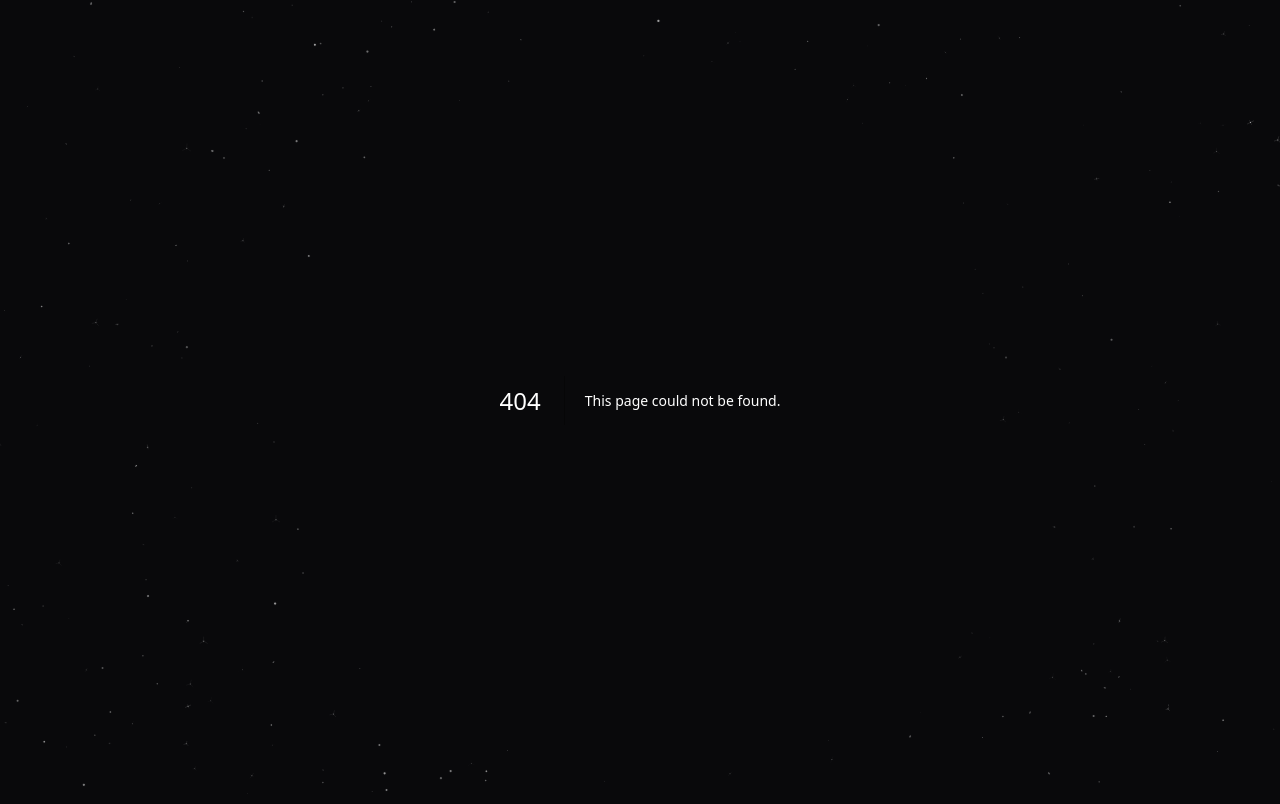
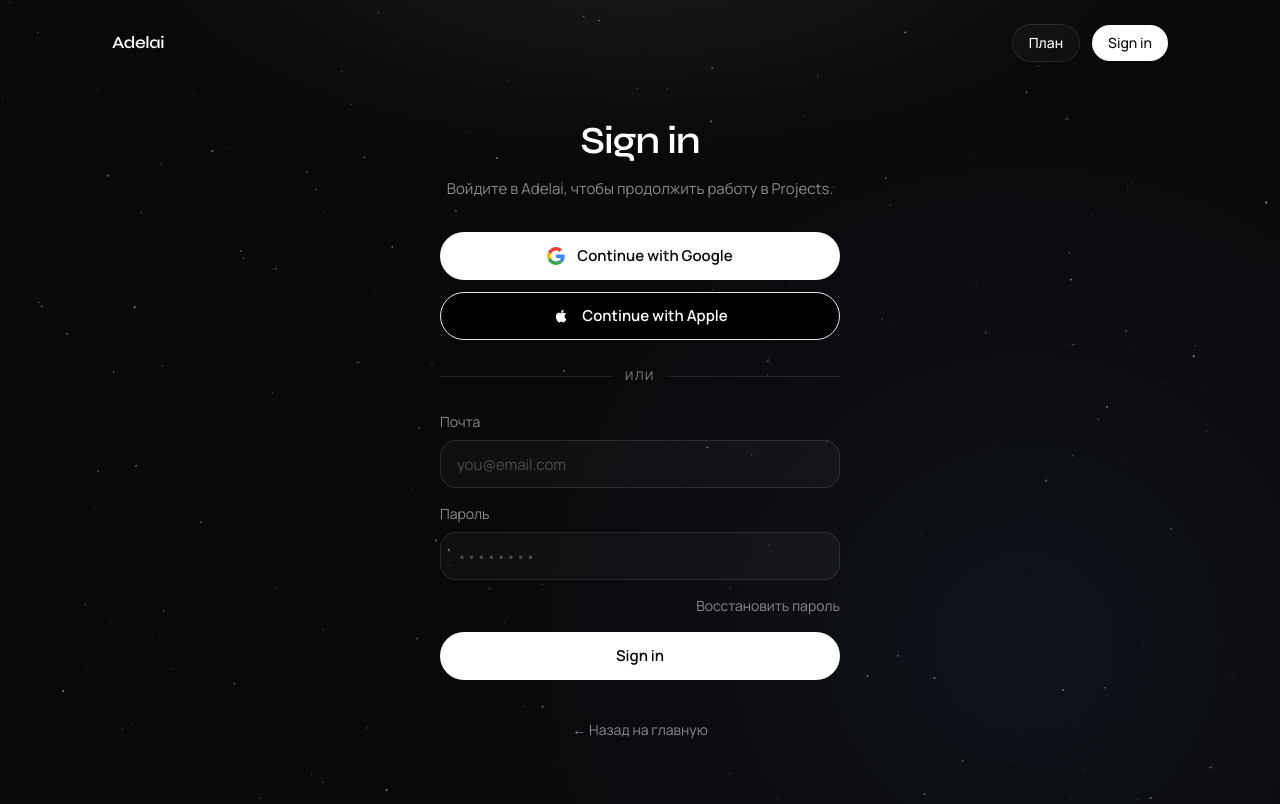
Before and after one commit to itddlmikhail-png/Adelai, a Next.js app in the folder web/: page /Adelai/sign-in in a window 1280 px wide. Before the commit this address had no page. Built offline with nearby package versions, Linux system fonts and the light colour scheme.

Commit message:
Add Sign in page with email, password reset, Google and Apple
Replace Early Access with Sign in linking to a dedicated auth page
with social continue buttons and password recovery flow.

```diff
--- /dev/null
+++ b/web/src/app/sign-in/page.tsx
@@ -0,0 +1,27 @@
+import Link from "next/link";
+import { SignInForm } from "../../components/SignInForm";
+import { SiteHeader } from "../../components/SiteHeader";
+
+export default function SignInPage() {
+  return (
+    <main className="relative min-h-[100svh] overflow-hidden bg-ink">
+      <div className="pointer-events-none absolute inset-0">
+        <div className="absolute inset-0 bg-[radial-gradient(ellipse_70%_50%_at_50%_-10%,rgba(255,255,255,0.08),transparent_60%)]" />
+        <div className="absolute inset-0 bg-[radial-gradient(circle_at_80%_80%,rgba(90,140,200,0.08),transparent_45%)]" />
+      </div>
+
+      <SiteHeader />
+
+      <div className="relative z-10 mx-auto flex min-h-[100svh] max-w-content flex-col items-center justify-center px-6 pb-16 pt-28 md:px-8">
+        <SignInForm />
+        <Link
+          href="/"
+          className="animate-fade-in mt-10 text-sm text-mist transition hover:text-white"
+          style={{ animationDelay: "280ms" }}
+        >
+          ← Назад на главную
+        </Link>
+      </div>
+    </main>
+  );
+}
--- a/web/src/components/InteractiveStars.tsx
+++ b/web/src/components/InteractiveStars.tsx
@@ -68,8 +68,9 @@
 }
 
 function shouldMaskPlanet() {
-  if (typeof window === "undefined") return true;
-  return !window.location.pathname.includes("/plan");
+  if (typeof window === "undefined") return false;
+  const path = window.location.pathname.replace(/\/+$/, "") || "/";
+  return path === "/Adelai" || path === "/" || path.endsWith("/Adelai");
 }
 
 function spawnShootingStar(w: number, h: number): ShootingStar {
--- /dev/null
+++ b/web/src/components/SignInForm.tsx
@@ -0,0 +1,195 @@
+"use client";
+
+import { FormEvent, useState } from "react";
+
+function GoogleIcon() {
+  return (
+    <svg width="18" height="18" viewBox="0 0 48 48" aria-hidden>
+      <path
+        fill="#EA4335"
+        d="M24 9.5c3.54 0 6.71 1.22 9.21 3.6l6.85-6.85C35.9 2.38 30.47 0 24 0 14.62 0 6.51 5.38 2.56 13.22l7.98 6.19C12.43 13.72 17.74 9.5 24 9.5z"
+      />
+      <path
+        fill="#4285F4"
+        d="M46.98 24.55c0-1.57-.15-3.09-.38-4.55H24v9.02h12.94c-.58 2.96-2.26 5.48-4.78 7.18l7.73 6c4.51-4.18 7.09-10.36 7.09-17.65z"
+      />
+      <path
+        fill="#FBBC05"
+        d="M10.53 28.59c-.48-1.45-.76-2.99-.76-4.59s.27-3.14.76-4.59l-7.98-6.19C.92 16.46 0 20.12 0 24c0 3.88.92 7.54 2.56 10.78l7.97-6.19z"
+      />
+      <path
+        fill="#34A853"
+        d="M24 48c6.48 0 11.93-2.13 15.89-5.81l-7.73-6c-2.15 1.45-4.92 2.3-8.16 2.3-6.26 0-11.57-4.22-13.47-9.91l-7.98 6.19C6.51 42.62 14.62 48 24 48z"
+      />
+    </svg>
+  );
+}
+
+function AppleIcon() {
+  return (
+    <svg width="18" height="18" viewBox="0 0 24 24" fill="currentColor" aria-hidden>
+      <path d="M16.7 12.4c0-2.1 1.7-3.1 1.8-3.2-1-1.4-2.5-1.6-3.1-1.6-1.3-.1-2.5.8-3.2.8-.7 0-1.7-.7-2.8-.7-1.5 0-2.8.8-3.5 2.1-1.5 2.6-.4 6.5 1.1 8.6.7 1 1.6 2.2 2.7 2.1 1.1 0 1.5-.7 2.8-.7s1.6.7 2.8.7c1.2 0 1.9-1 2.6-2 .8-1.2 1.1-2.3 1.1-2.4-.1 0-2.2-.8-2.3-3.3zM14.6 6.5c.6-.7 1-1.7.9-2.7-.9.1-1.9.6-2.5 1.3-.6.6-1.1 1.6-1 2.6 1 .1 1.9-.5 2.6-1.2z" />
+    </svg>
+  );
+}
+
+type Mode = "signin" | "reset";
+
+export function SignInForm() {
+  const [mode, setMode] = useState<Mode>("signin");
+  const [email, setEmail] = useState("");
+  const [password, setPassword] = useState("");
+  const [message, setMessage] = useState("");
+  const [submitting, setSubmitting] = useState(false);
+
+  const onSubmit = (e: FormEvent) => {
+    e.preventDefault();
+    setSubmitting(true);
+    setMessage("");
+
+    window.setTimeout(() => {
+      if (mode === "reset") {
+        setMessage(
+          email.trim()
+            ? "Если аккаунт существует, мы отправили ссылку для восстановления на почту."
+            : "Введите почту, чтобы восстановить пароль."
+        );
+      } else {
+        setMessage("Вход скоро будет доступен. Пока можно продолжить через Google или Apple.");
+      }
+      setSubmitting(false);
+    }, 450);
+  };
+
+  return (
+    <div className="w-full max-w-[400px]">
+      <div className="animate-rise-in text-center">
+        <h1 className="font-display text-[clamp(1.8rem,4vw,2.4rem)] font-semibold tracking-tight">
+          {mode === "signin" ? "Sign in" : "Восстановить пароль"}
+        </h1>
+        <p className="mt-2 text-[15px] text-mist">
+          {mode === "signin"
+            ? "Войдите в Adelai, чтобы продолжить работу в Projects."
+            : "Укажите почту — пришлём ссылку для сброса пароля."}
+        </p>
+      </div>
+
+      <div
+        className="animate-rise-in mt-8 space-y-3"
+        style={{ animationDelay: "80ms" }}
+      >
+        <button
+          type="button"
+          onClick={() =>
+            setMessage("Continue with Google будет подключён к OAuth.")
+          }
+          className="flex h-12 w-full items-center justify-center gap-3 rounded-full border border-white/10 bg-white text-[15px] font-semibold text-ink transition hover:bg-white/92 active:scale-[0.99]"
+        >
+          <GoogleIcon />
+          Continue with Google
+        </button>
+        <button
+          type="button"
+          onClick={() =>
+            setMessage("Continue with Apple будет подключён к Sign in with Apple.")
+          }
+          className="flex h-12 w-full items-center justify-center gap-3 rounded-full border border-white/12 bg-black text-[15px] font-semibold text-white transition hover:bg-black/80 active:scale-[0.99]"
+        >
+          <AppleIcon />
+          Continue with Apple
+        </button>
+      </div>
+
+      <div
+        className="animate-fade-in my-7 flex items-center gap-3"
+        style={{ animationDelay: "140ms" }}
+      >
+        <div className="h-px flex-1 bg-white/10" />
+        <span className="text-xs uppercase tracking-[0.14em] text-mist">или</span>
+        <div className="h-px flex-1 bg-white/10" />
+      </div>
+
+      <form
+        onSubmit={onSubmit}
+        className="animate-rise-in space-y-4"
+        style={{ animationDelay: "180ms" }}
+      >
+        <label className="block">
+          <span className="mb-2 block text-sm text-mist">Почта</span>
+          <input
+            type="email"
+            name="email"
+            autoComplete="email"
+            required
+            value={email}
+            onChange={(e) => setEmail(e.target.value)}
+            placeholder="you@email.com"
+            className="h-12 w-full rounded-2xl border border-white/10 bg-white/[0.03] px-4 text-[15px] text-white outline-none transition placeholder:text-white/25 focus:border-white/25 focus:bg-white/[0.05]"
+          />
+        </label>
+
+        {mode === "signin" && (
+          <label className="block">
+            <span className="mb-2 block text-sm text-mist">Пароль</span>
+            <input
+              type="password"
+              name="password"
+              autoComplete="current-password"
+              required
+              value={password}
+              onChange={(e) => setPassword(e.target.value)}
+              placeholder="••••••••"
+              className="h-12 w-full rounded-2xl border border-white/10 bg-white/[0.03] px-4 text-[15px] text-white outline-none transition placeholder:text-white/25 focus:border-white/25 focus:bg-white/[0.05]"
+            />
+          </label>
+        )}
+
+        {mode === "signin" && (
+          <div className="flex justify-end">
+            <button
+              type="button"
+              onClick={() => {
+                setMode("reset");
+                setMessage("");
+              }}
+              className="text-sm text-mist transition hover:text-white"
+            >
+              Восстановить пароль
+            </button>
+          </div>
+        )}
+
+        <button
+          type="submit"
+          disabled={submitting}
+          className="flex h-12 w-full items-center justify-center rounded-full bg-white text-[15px] font-semibold text-ink transition hover:bg-white/90 disabled:opacity-60 active:scale-[0.99]"
+        >
+          {submitting
+            ? "Секунду…"
+            : mode === "signin"
+              ? "Sign in"
+              : "Отправить ссылку"}
+        </button>
+
+        {mode === "reset" && (
+          <button
+            type="button"
+            onClick={() => {
+              setMode("signin");
+              setMessage("");
+            }}
+            className="w-full text-center text-sm text-mist transition hover:text-white"
+          >
+            ← Назад ко входу
+          </button>
+        )}
+
+        {message && (
+          <p className="animate-fade-in text-center text-sm leading-relaxed text-mist">
+            {message}
+          </p>
+        )}
+      </form>
+    </div>
+  );
+}
--- a/web/src/components/SiteHeader.tsx
+++ b/web/src/components/SiteHeader.tsx
@@ -19,10 +19,10 @@
             План
           </Link>
           <Link
-            href="/"
+            href="/sign-in"
             className="rounded-full bg-white px-4 py-2 text-sm font-medium text-ink transition hover:bg-white/90"
           >
-            Early Access
+            Sign in
           </Link>
         </nav>
       </div>
```
